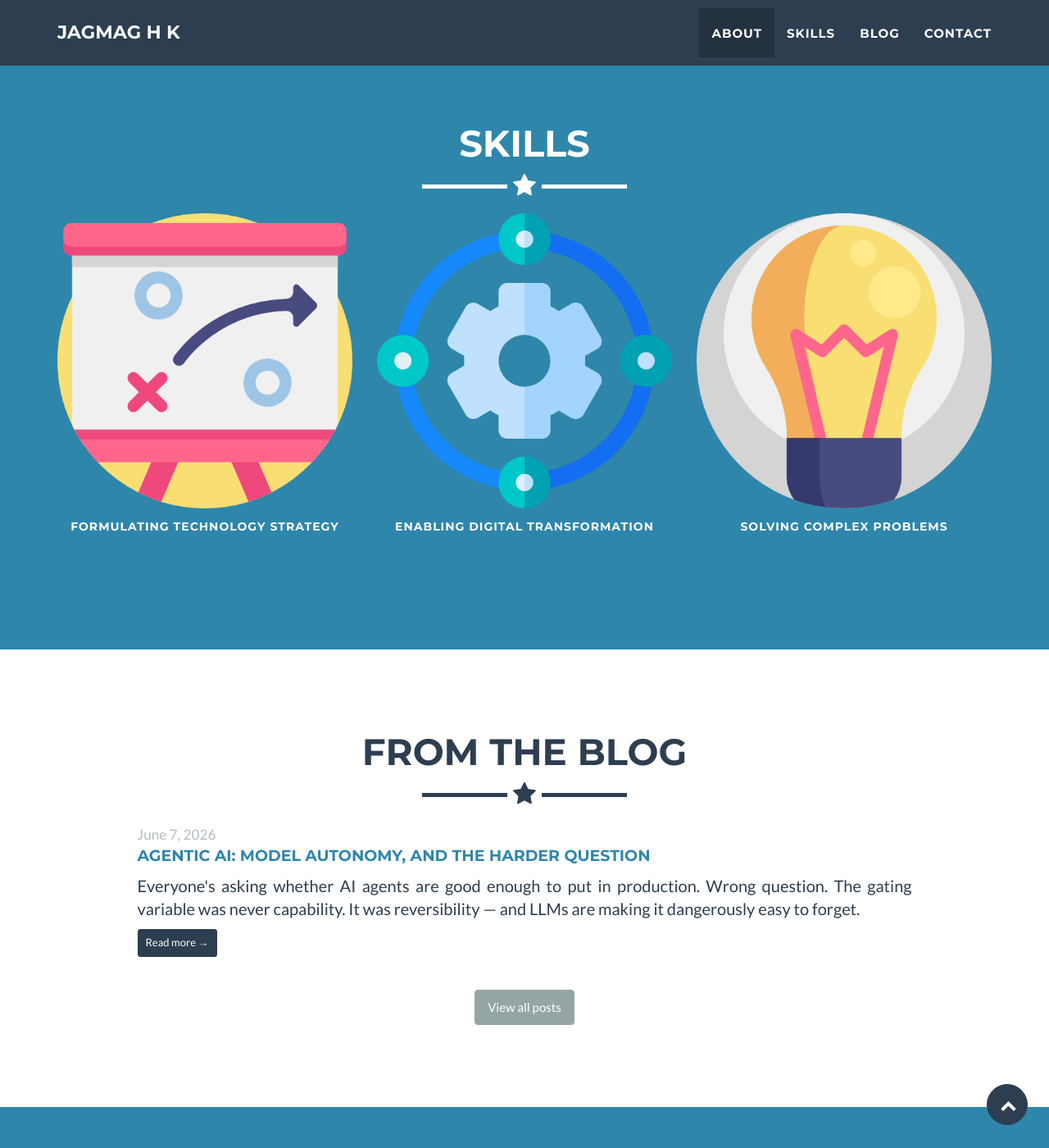
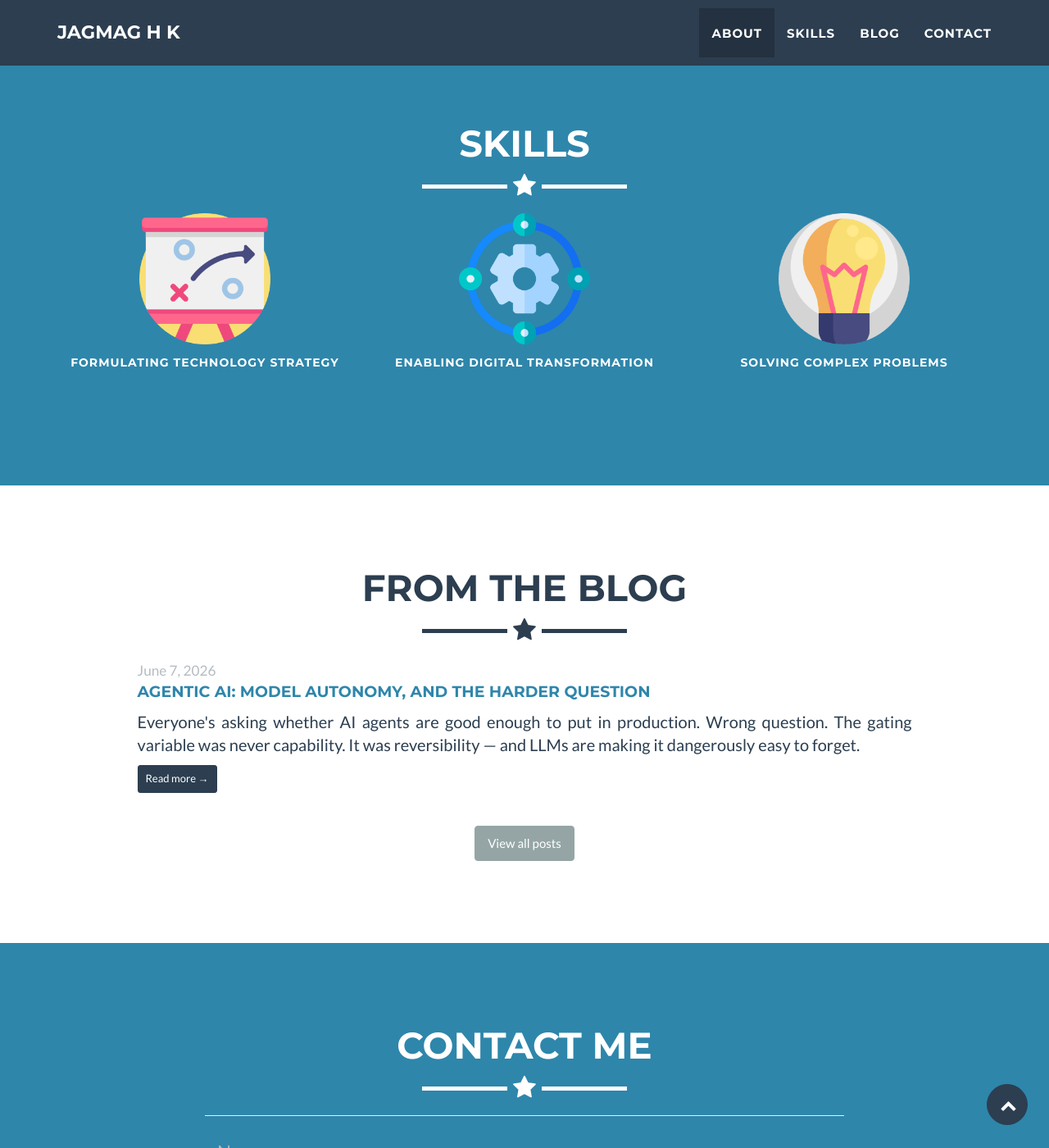
Before and after one commit to jagmagh/jagmagh.github.io, a Jekyll site: the page built from index.html, in a window 1280 px wide and 1400 px high, scrolled down 1442 px. Shown: the whole window at 82% size. Built offline with Jekyll 4.4.1, drawn with Linux system fonts in a browser that asks for light colours.

Commit message:
icon resize

```diff
--- a/_includes/css/main.css
+++ b/_includes/css/main.css
@@ -205,7 +205,7 @@ section.success {
     display: block;
     position: relative;
     margin: 0 auto;
-    max-width: 400px;
+    max-width: 160px;
 }
 
 #portfolio .portfolio-item .portfolio-link .caption {
```
